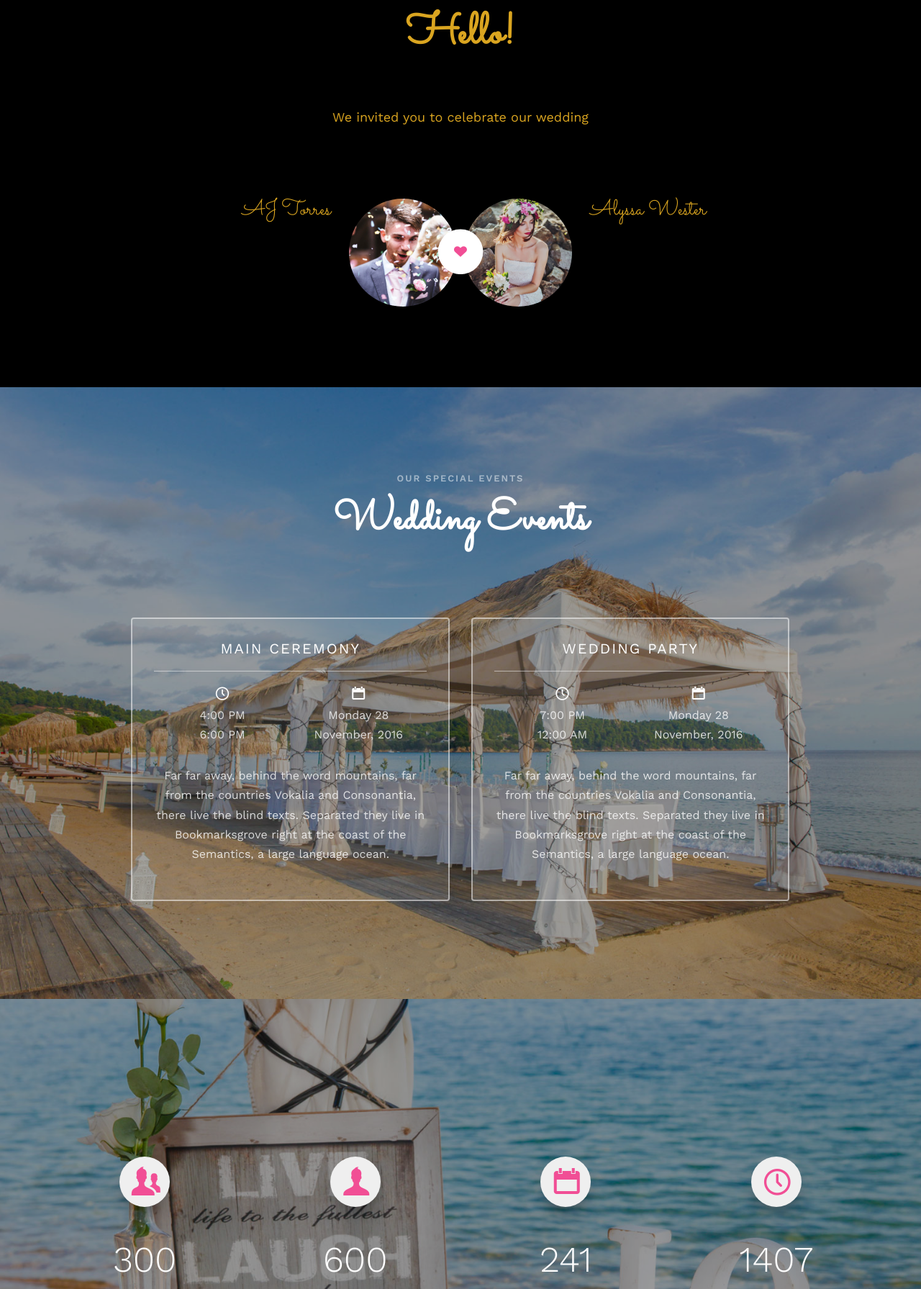
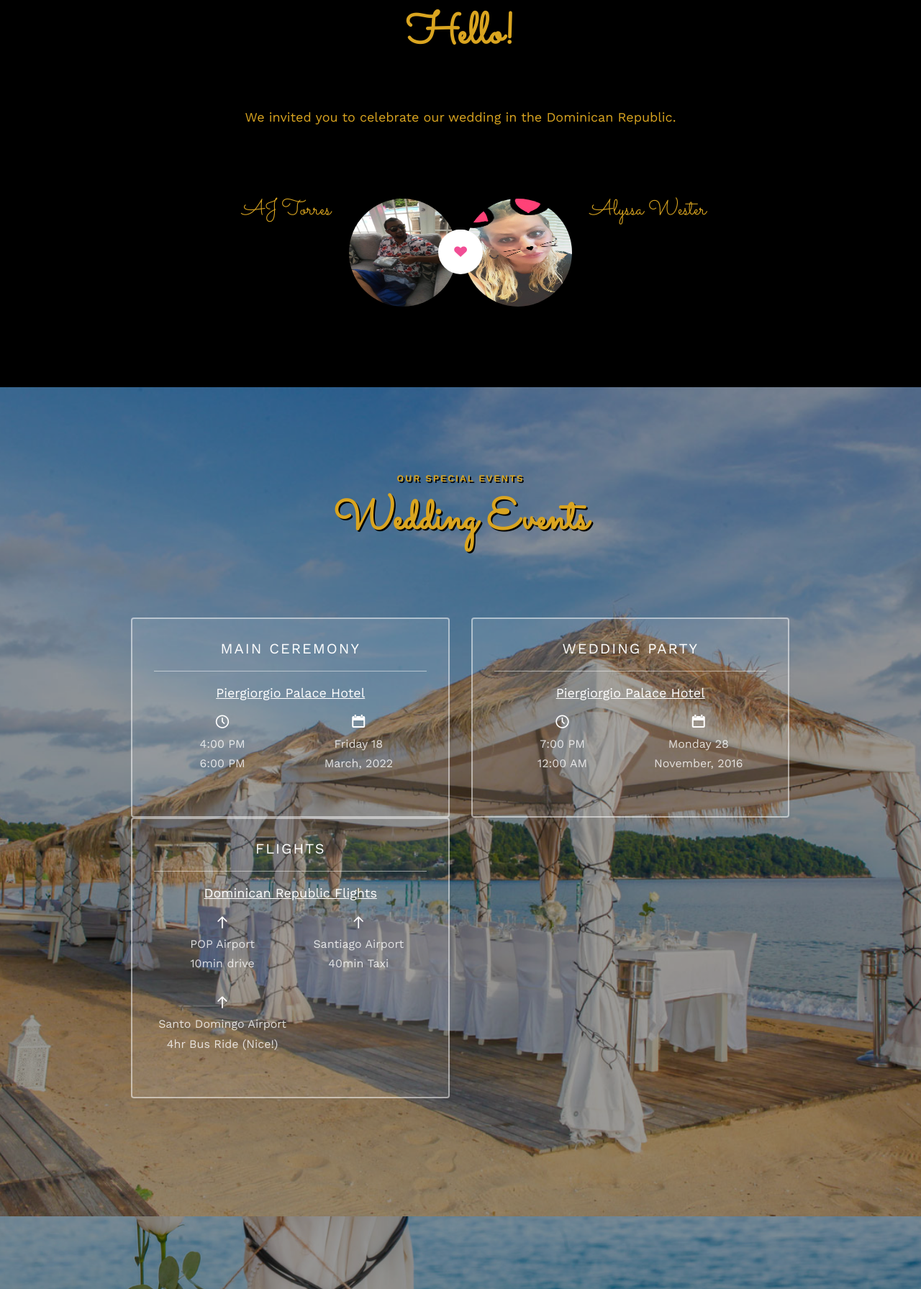
Before and after one commit to AJ0528/wedding-master, a plain HTML site: page index.html in a window 1280 px wide. Shown: the part 1009-2800 px from the top of the page at 72% size. Drawn offline with nearby package versions, Linux system fonts and the light colour scheme; files whose address does not match are found by name.

Commit message:
commiting changes to wedding webstite.
change wedding event section to add wedding fligh infomation, wedding time, wedding part.

```diff
--- a/index.html
+++ b/index.html
@@ -74,17 +74,17 @@
 		<div class="container">
 			<div class="row">
 				<div class="col-xs-2">
-					<div id="fh5co-logo"><a href="index.html"> Wedding<strong>.</strong></a></div>
+					<div id="fh5co-logo"><a href="index.html" style="color: goldenrod ;text-shadow: 2px 2px black;"> Wedding<strong>.</strong></a></div>
 				</div>
 				<div class="col-xs-10 text-right menu-1">
 					<ul>
-						<li class="active"><a href="index.html">Home</a></li>
-						<li><a href="about.html">Story</a></li>
+						<li class="active"><a href="index.html"style="color: goldenrod ;text-shadow: 2px 2px black;">Home</a></li>
+						<!--<li><a href="about.html"style="color: goldenrod ;text-shadow: 2px 2px black;">Story</a></li>
 						<li class="has-dropdown">
-							<a href="services.html">Services</a>
-						</li>
+							<a href="services.html"style="color: goldenrod ;text-shadow: 2px 2px black;">Services</a>
+						</li>-->
 						<li class="has-dropdown">
-							<a href="gallery.html">Gallery</a>
+							<a href="gallery.html"style="color: goldenrod ;text-shadow: 2px 2px black;">Gallery</a>
 						</li>
 					</ul>
 				</div>
@@ -111,44 +111,44 @@
 		</div>
 	</header>
 
-	<div id="fh5co-couple" style="background-color:black;">
+	<div id="fh5co-couple"style="background-image: url(images/);background: black;">
 		<div class="container">
 			<div class="row">
 				<div class="col-md-8 col-md-offset-2 text-center fh5co-heading animate-box">
 					<h2 style="color:goldenrod;">Hello!</h2>
 					<h3>November 28th, 2016 New York, USA</h3>
-					<p style="color: goldenrod ;text-shadow: 2px 2px black;">We invited you to celebrate our wedding</p>
+					<p style="color: goldenrod ;text-shadow: 2px 2px black;">We invited you to celebrate our wedding in the Dominican Republic.</p>
 				</div>
 			</div>
 			<div class="couple-wrap animate-box">
 				<div class="couple-half">
 					<div class="groom">
-						<img src="images/groom.jpg" alt="groom" class="img-responsive">
+						<img  src="images/AJ-PIC.jpeg" alt="groom" class="img-responsive">
 					</div>
 					<div class="desc-groom">
-						<h3 style="color: goldenrod ;text-shadow: 2px 2px black;">AJ Torres</h3>
+						<h3 title="AJ"style="color: goldenrod ;text-shadow: 2px 2px black;">AJ Torres</h3>
 					</div>
 				</div>
 				<p class="heart text-center"><i class="icon-heart2"></i></p>
 				<div class="couple-half">
 					<div class="bride">
-						<img src="images/bride.jpg" alt="groom" class="img-responsive">
+						<img  src="images/Alyysa-PIC-2.jpeg" alt="groom" class="img-responsive">
 					</div>
 					<div class="desc-bride">
-						<h3 style="color: goldenrod ;text-shadow: 2px 2px black;">Alyssa Wester</h3>
+						<h3 title="Alyssa"style="color: goldenrod ;text-shadow: 2px 2px black;">Alyssa Wester</h3>
 					</div>
 				</div>
 			</div>
 		</div>
 	</div>
 
-	<div id="fh5co-event" class="fh5co-bg" style="background-image:url(images/img_bg_3.jpg);">
+	<div id="fh5co-event" class="fh5co-bg" style="background-image:url(images/img_bg_3.jpg);height:72em;">
 		<div class="overlay"></div>
 		<div class="container">
 			<div class="row">
 				<div class="col-md-8 col-md-offset-2 text-center fh5co-heading animate-box">
-					<span>Our Special Events</span>
-					<h2>Wedding Events</h2>
+					<span style="color: goldenrod ;text-shadow: 2px 2px black;">Our Special Events</span>
+					<h2 style="color: goldenrod ;text-shadow: 2px 2px black;">Wedding Events</h2>
 				</div>
 			</div>
 			<div class="row">
@@ -158,6 +158,7 @@
 							<div class="col-md-6 col-sm-6 text-center">
                                 <div class="event-wrap animate-box">
                                     <h3>Main Ceremony</h3>
+                                    <h4 style="color:white;"><a href="https://www.hotelpiergiorgio.com/book-now/" style="color: white;text-decoration-line: underline;">Piergiorgio Palace Hotel</a></h4>
                                     <div class="event-col">
                                         <i class="icon-clock"></i>
                                         <span>4:00 PM</span>
@@ -165,15 +166,15 @@
                                     </div>
                                     <div class="event-col">
                                         <i class="icon-calendar"></i>
-										<span>Monday 28</span>
-										<span>November, 2016</span>
+                                        <span>Friday 18</span>
+                                        <span>March, 2022</span>
                                     </div>
-									<p>Far far away, behind the word mountains, far from the countries Vokalia and Consonantia, there live the blind texts. Separated they live in Bookmarksgrove right at the coast of the Semantics, a large language ocean.</p>
                                 </div>
 							</div>
 							<div class="col-md-6 col-sm-6 text-center">
 								<div class="event-wrap animate-box">
 									<h3>Wedding Party</h3>
+									<h4 style="color:white;"><a href="https://www.hotelpiergiorgio.com/book-now/" style="color: white;text-decoration-line: underline;">Piergiorgio Palace Hotel</a></h4>
 									<div class="event-col">
 										<i class="icon-clock"></i>
 										<span>7:00 PM</span>
@@ -184,7 +185,28 @@
 										<span>Monday 28</span>
 										<span>November, 2016</span>
 									</div>
-									<p>Far far away, behind the word mountains, far from the countries Vokalia and Consonantia, there live the blind texts. Separated they live in Bookmarksgrove right at the coast of the Semantics, a large language ocean.</p>
+								</div>
+							</div>
+							<div class="col-md-6 col-sm-6 text-center">
+								<div class="event-wrap animate-box">
+									<h3>Flights</h3>
+									<h4 style="color:white;"><a href="https://www.google.com/search?q=dominican+republic+flights&source=lmns&bih=697&biw=1368&hl=en&sa=X&ved=2ahUKEwjRhIGZj7D1AhWHc98KHZ_FBF4Q_AUoAHoECAEQAA" style="color: white;text-decoration-line: underline;">Dominican Republic Flights</a></h4>
+									<h4 style="color:white;"></h4>
+									<div class="event-col">
+										<i class="icon-arrow-up"></i>
+										<span>POP Airport</span>
+										<span>10min drive</span>
+									</div>
+									<div class="event-col">
+										<i class="icon-arrow-up"></i>
+										<span>Santiago Airport</span>
+										<span>40min Taxi</span>
+									</div>
+									<div class="event-col">
+										<i class="icon-arrow-up"></i>
+										<span>Santo Domingo Airport</span>
+										<span>4hr Bus Ride (Nice!)</span>
+									</div>
 								</div>
 							</div>
 						</div>
@@ -495,20 +517,18 @@
 
 				</div>-->
 
-				<div class="col-md-6 animate-box">
+				<!--<div class="col-md-6 animate-box">
 					<div class="fh5co-video fh5co-bg" style="background-image: url(images/img_bg_3.jpg); ">
 						<a href="https://vimeo.com/channels/staffpicks/93951774" class="popup-vimeo"><i class="icon-video2"></i></a>
 						<div class="overlay"></div>
 					</div>
+				</div>-->
+			<!--</div>
 		</div>
-			</div>
+	</div-->>
 
 
-		</div>
-	</div>
-
-
-	<div id="fh5co-started" class="fh5co-bg" style="background-image:url(images/img_bg_4.jpg);">
+	<!--<div id="fh5co-started" class="fh5co-bg" style="background-image:url(images/img_bg_4.jpg);">
 		<div class="overlay"></div>
 		<div class="container">
 			<div class="row animate-box">
@@ -539,7 +559,7 @@
 				</div>
 			</div>
 		</div>
-	</div>
+	</div>-->
 
 	<footer id="fh5co-footer" role="contentinfo">
 		<div class="container">
```
Also changed, not shown: images/AJ-PIC.jpeg (added), images/Alyysa-PIC-2.jpeg (added), images/background.jpg (added). Lines whose indentation alone changed are shown as unchanged.
